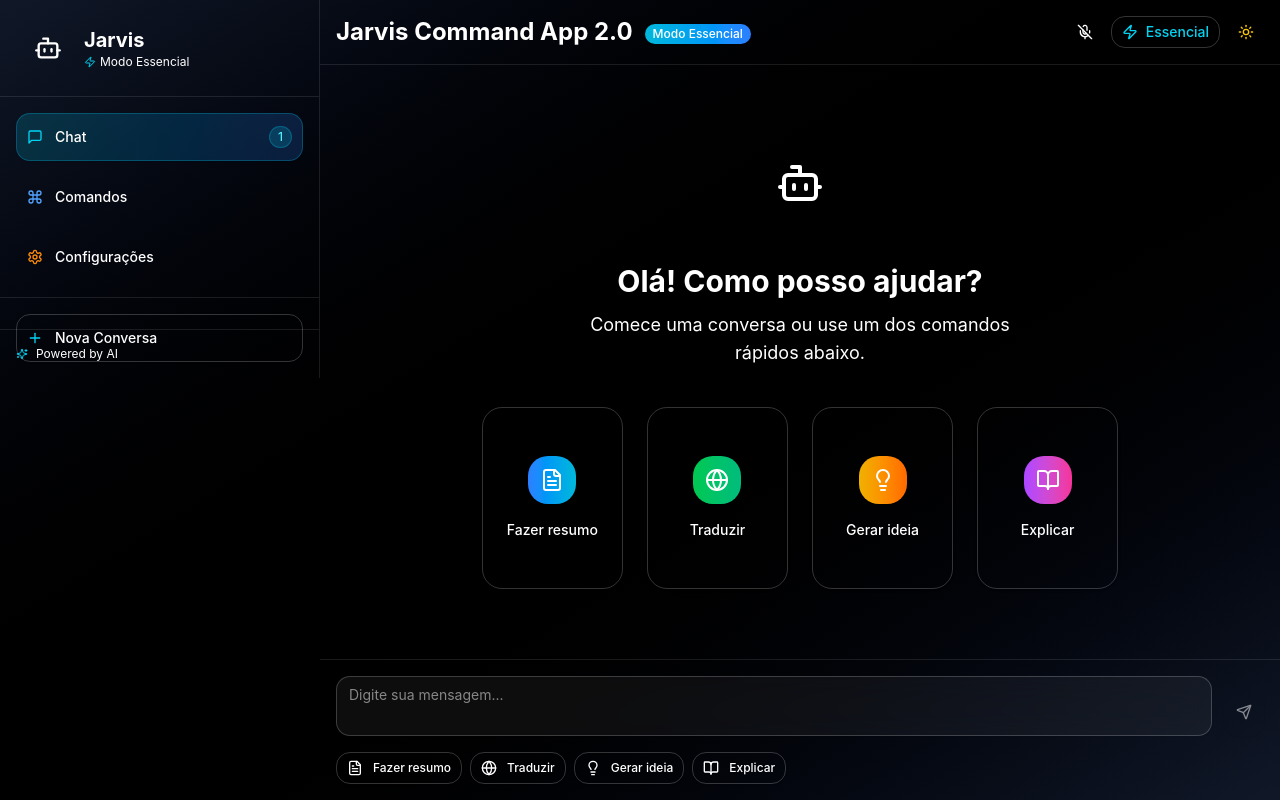
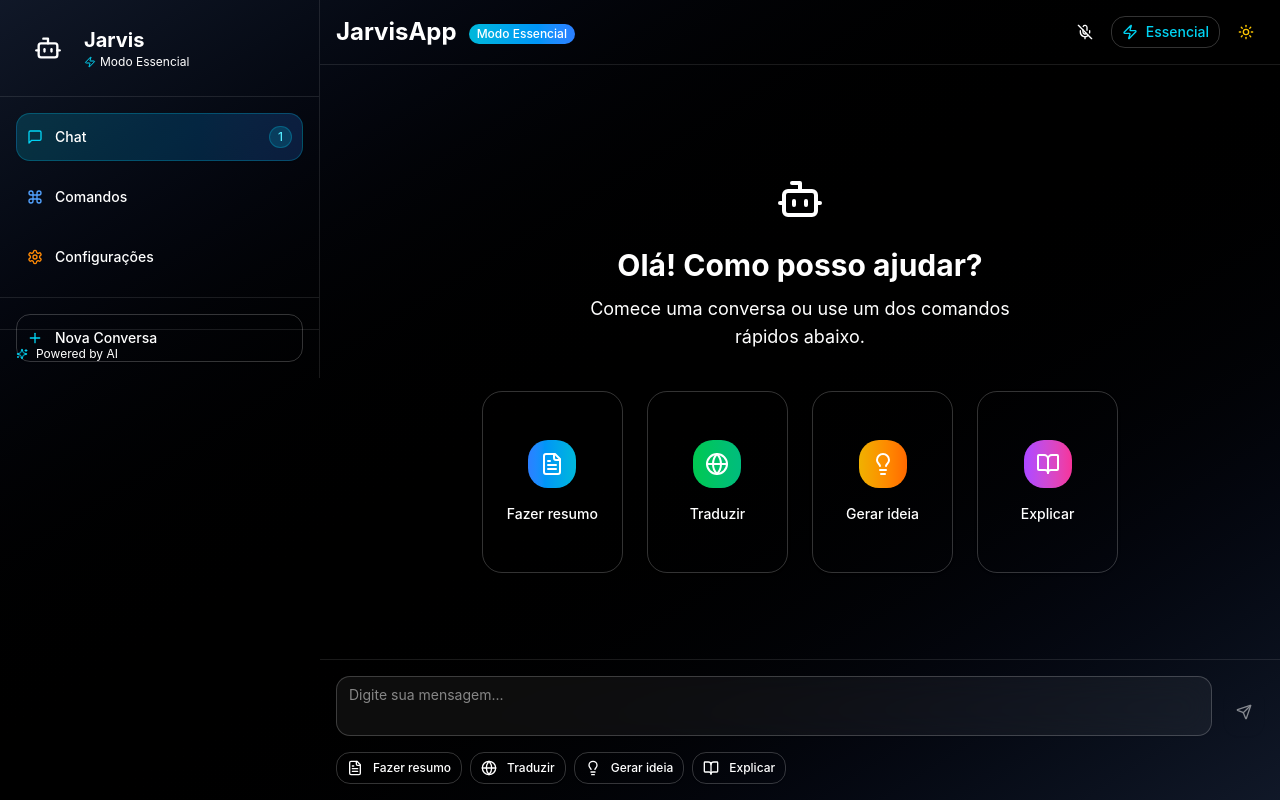
Before and after one commit to Cerebrocyber/Magia, a Next.js app: page / in a window 1280 px wide. Built offline with nearby package versions, Linux system fonts and the light colour scheme.

Commit message:
page corrigida

```diff
--- a/src/app/page.tsx
+++ b/src/app/page.tsx
@@ -206,7 +206,7 @@ export default function Page() {
         >
           <Button
             variant="outline"
-            size="sm" // Adicionada a propriedade `size` aqui
+            size="sm"
             className="w-full justify-start gap-3 h-12 border-white/20 hover:border-cyan-500/50 hover:bg-cyan-500/10 hover-glow transition-all duration-300"
           >
             <Plus className="w-5 h-5 text-cyan-400" />
@@ -250,7 +250,7 @@ export default function Page() {
               initial={{ opacity: 0, x: -20 }}
               animate={{ opacity: 1, x: 0 }}
             >
-              Jarvis Command App 2.0
+              JarvisApp
             </motion.h1>
             <motion.div
               initial={{ opacity: 0, scale: 0.8 }}
@@ -344,7 +344,7 @@ export default function Page() {
               initial={{ scale: 0, rotate: -180 }}
               animate={{ scale: 1, rotate: 0 }}
               transition={{ type: "spring", stiffness: 260, damping: 20 }}
-              className="w-24 h-24 gradient-primary rounded-full flex items-center justify-center mb-8 shadow-glow-strong animate-float"
+              className="w-24 h-24 gradient-primary rounded-full flex items-center justify-center shadow-glow-strong animate-float"
             >
               <Bot className="w-12 h-12 text-white" />
             </motion.div>
@@ -501,6 +501,8 @@ export default function Page() {
             whileTap={{ scale: 0.95 }}
           >
             <Button
+              variant="default" // Adicionado para corrigir o erro
+              size="default" // Adicionado para corrigir o erro
               onClick={sendMessage}
               disabled={!inputMessage.trim() || isTyping}
               className="gradient-primary text-white shadow-glow hover:shadow-glow-strong disabled:opacity-50 disabled:cursor-not-allowed transition-all duration-300 h-12 px-6"
```
